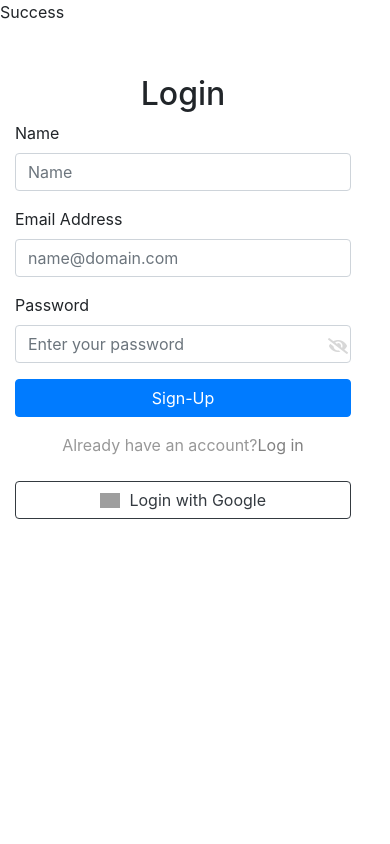
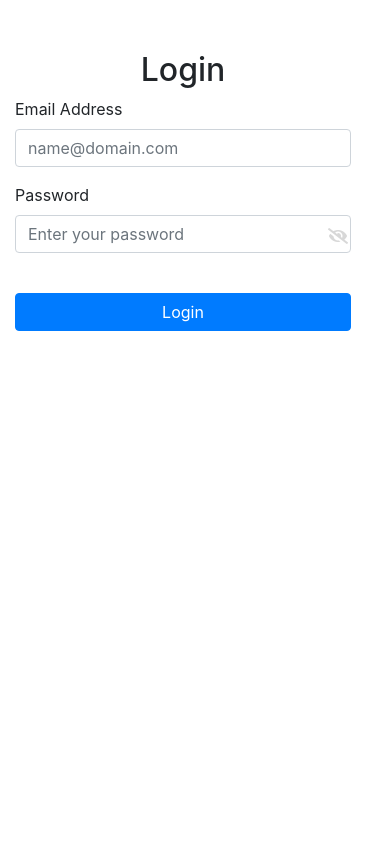
Before and after one commit to Roak11/Hackathon_Sumukh, a PHP site: page /Login.php in a window 390 px wide. Run offline with PHP 8.4, Linux system fonts and the light colour scheme; grey boxes are pictures that could not be loaded.

Commit message:
login created

```diff
--- a/Login.html
+++ b/Login.html
@@ -1,3 +1,5 @@
+
+
 
 
 <!DOCTYPE html>
--- a/Login.php
+++ b/Login.php
@@ -3,27 +3,22 @@
    session_start();
 
    if($_SERVER["REQUEST_METHOD"] == "POST") {
-      // username and password sent from form
 
-      $myusername = mysqli_real_escape_string($db,$_POST['username']);
-      $myemail = mysqli_real_escape_string($db,$_POST['email']);
-      $mypassword = mysqli_real_escape_string($db,$_POST['password']);
+     $username = mysqli_real_escape_string($db,$_POST['email']);
+     $password = mysqli_real_escape_string($db,$_POST['password']);
 
-      $sql = "SELECT * FROM user WHERE name = '$myusername' and password = '$mypassword'";
+      $sql = "SELECT * FROM users WHERE email = '$username' and password = '$password'";
+      $result = mysqli_query($db,$sql);
+      $row = mysqli_fetch_array($result,MYSQLI_ASSOC);
+     // $active = $row['active'];
 
-      $result = mysqli_query($db,$sql);
-      echo "$result";
-
-      // $row = mysqli_fetch_array($db,$result);
-      // $active = $row['active'];
-
-      // $count = mysqli_num_rows($result);
+      $count = mysqli_num_rows($result);
 
       // If result matched $myusername and $mypassword, table row must be 1 row
 
       if($count == 1) {
-         session_register("myusername");
-         $_SESSION['login_user'] = $myusername;
+        //session_register("username");
+         $_SESSION['login_user'] = $username;
 
          header("location: welcome.php");
       }else {
@@ -35,7 +30,7 @@
 <html>
 
 <head>
-    <title>Sign-Up</title>
+    <title>Login</title>
     <meta charset="utf-8">
     <meta name="viewport" content="width=device-width, initial-scale=1">
     <link rel="shortcut icon" href="./Images/cow_icon.ico" />
@@ -59,10 +54,10 @@
     }
 
     @media only screen and (max-width: 768px) {
-  #imh{
-    display: none;
-  }
-}
+        #imh {
+            display: none;
+        }
+    }
     </style>
 </head>
 
@@ -71,32 +66,36 @@
         <div class="row">
             <div class="col-md-5" style="padding-right:10%;">
                 <h2 style="text-align: center;">Login</h2>
-                <form action = "" method = "post">
-                        <div class="form-group col-xs-4">
+                <form action="" method="post">
+                    <!-- <div class="form-group col-xs-4">
                             <label for="name">Name</label>
-                            <input type="text" class="form-control" id="name" placeholder="Name" name = "username"">
-                        </div>
+                            <input type="text" class="form-control" id="name" placeholder="Name" name="firstname">
+                        </div> -->
                     <div class="form-group col-xs-4">
                         <label for="email">Email Address</label>
-                        <input type="email" class="form-control" id="email" placeholder="name@domain.com" name="email">
+                        <input type="email" class="form-control" id="email" placeholder="name@domain.com" name="email" />
                     </div>
                     <div class="form-group">
                         <label for="pwd">Password</label>
-                        <input id="password-field" type="password" class="form-control pwd" placeholder="Enter your password" name = "password">
+                        <input id="password-field" type="password" class="form-control pwd" placeholder="Enter your password" name="password" />
                         <span toggle="#password-field" class="fa fa-fw fa-eye-slash field-icon toggle-password kl"></span>
                     </div>
-                    <button type="submit" class="btn btn-primary rounded" style="width: 100%;">Sign-Up</button>
+                    <br>
+                    <button type="submit" class="btn btn-primary rounded" name="submit" value=" Submit " style="width: 100%;" />Login</button>
+                    <!-- <div class="alert alert-danger" role="alert">
+
+</div> -->
                 </form>
-                <div style="text-align:center;color:#989898;">
+                <!-- <div style="text-align:center;color:#989898;">
                     Already have an account?<a href="#"><span style="color:#808080;">Log in</span></a>
-                </div>
-                <div>
+                </div> -->
+                <!--  <div>
                     <br>
                     <a class="btn btn-outline-dark justify-content-center   " href="#" role="button" style="text-transform:none;width: 100%;">
                         <img width="20px" style="margin-bottom:3px; margin-right:5px" alt="Google sign-in" src="https://upload.wikimedia.org/wikipedia/commons/thumb/5/53/Google_%22G%22_Logo.svg/512px-Google_%22G%22_Logo.svg.png" />
                         Login with Google
                     </a>
-                </div>
+                </div> -->
             </div>
             <div class="col-md-7" style="padding-left: 10%;">
                 <img src="./Images/capture.png" class="img-fluid" id=imh>
--- a/config.php
+++ b/config.php
@@ -1,18 +1,9 @@
 <?php
-$username="root";
-$password="";
-$host="localhost";
-$database="admin";
-
-   $con=mysqli_connect("$host","$username","$password") or die("Server Error");
-mysql_select_db("$database") or die("Database error");
-
-if($con==true)
-{
-    echo "Success";
+$db= mysqli_connect("localhost","root","","admin");
+if(mysqli_error($db)) {
+	echo "failed";
 }
-else
-{
-    mysql_close($con);
+else{
+	echo "";
 }
-?>
+  ?>
--- a/insert.php
+++ b/insert.php
@@ -16,7 +16,8 @@ if (isset($_POST['submit']))
 {
 
     $email = $_POST['email'];
-    $password = md5($_POST['password']);
+    // $password = md5($_POST['password']);
+    $password = $_POST['password'];
     $sql = "INSERT INTO users (email,password)
    VALUES ('$email','$password')";
 
--- a/session.php
+++ b/session.php
@@ -2,13 +2,13 @@
    include('config.php');
    session_start();
 
-   $user_check = $_SESSION['login_user'];
+   $username = $_SESSION['login_user'];
 
-   $ses_sql = mysqli_query($db,"select username from admin where username = '$user_check' ");
+   $ses_sql = mysqli_query($db,"select email from users where email = '$username' ");
 
    $row = mysqli_fetch_array($ses_sql,MYSQLI_ASSOC);
 
-   $login_session = $row['name'];
+   $login_session = $row['email'];
 
    if(!isset($_SESSION['login_user'])){
       header("location:login.php");
--- a/welcome.php
+++ b/welcome.php
@@ -4,7 +4,7 @@
 <html">
 
    <head>
-      <title>Welcome </title>
+      <title>Welcome</title>
    </head>
 
    <body>
```
Also changed, not shown: Logout.php (added, +7 -0 lines).
